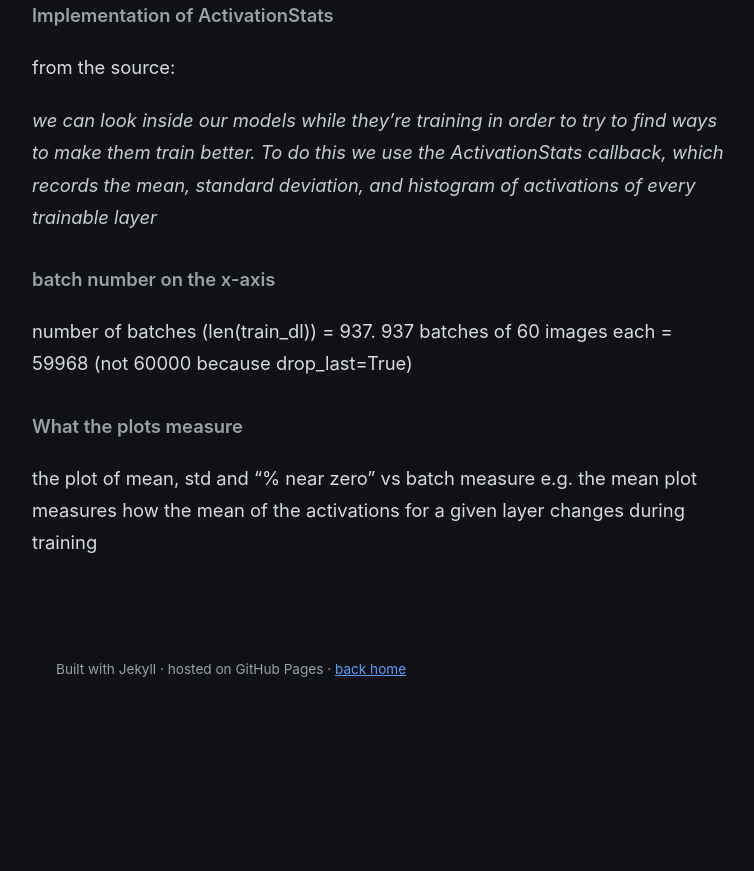
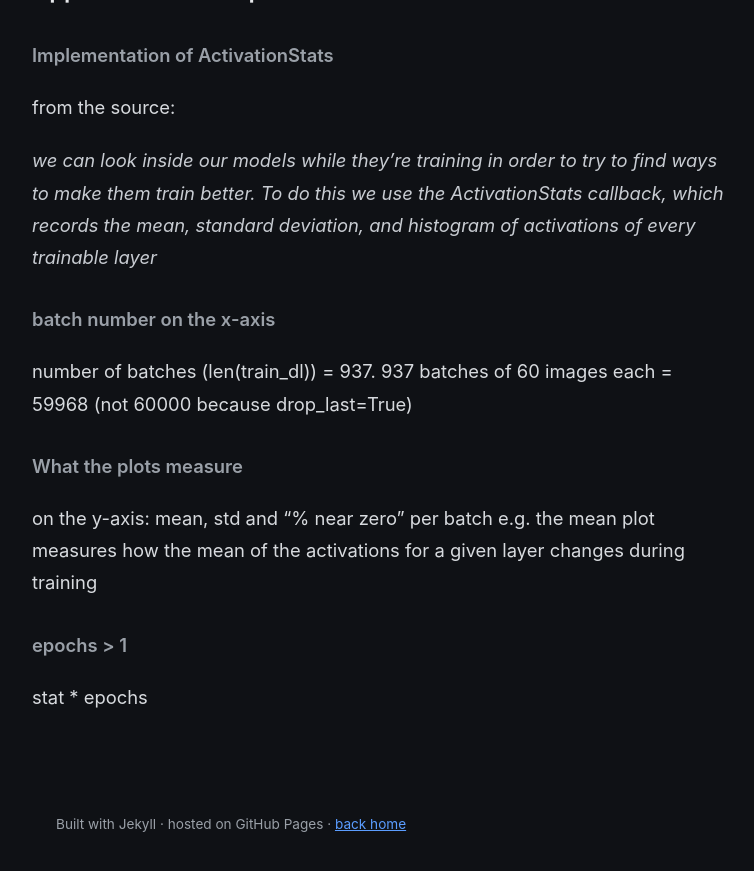
Before and after one commit to rp-playground/rp-playground.github.io, a Jekyll site: the page built from _courses/fastbook-13-convolutions.md, in a window 1280 px wide and 900 px high, scrolled down 11813 px. Shown: the top 871 px of the window, without its empty margins (258-1012 px from the left). Built offline with Jekyll 4.4.1, drawn with Linux system fonts in a browser that asks for light colours; before the commit the page ends 12558 px from its top, so only the background shows below that.

Commit message:
Update fastbook-13-convolutions.md

```diff
--- a/_courses/fastbook-13-convolutions.md
+++ b/_courses/fastbook-13-convolutions.md
@@ -281,11 +281,16 @@
 To do this we use the ActivationStats callback, which records the mean, standard deviation, and histogram of
 activations of every trainable layer*
 
+
 ### batch number on the x-axis
 
 number of batches (len(train_dl)) = 937. 937 batches of 60 images each = 59968 (not 60000 because drop_last=True)
 
 ### What the plots measure
 
-the plot of mean, std and "% near zero"  vs batch measure
+on the y-axis: mean, std and "% near zero"  per batch
 e.g. the mean plot measures how the mean of the activations for a given layer changes during training
+
+### epochs > 1
+
+stat * epochs
```
